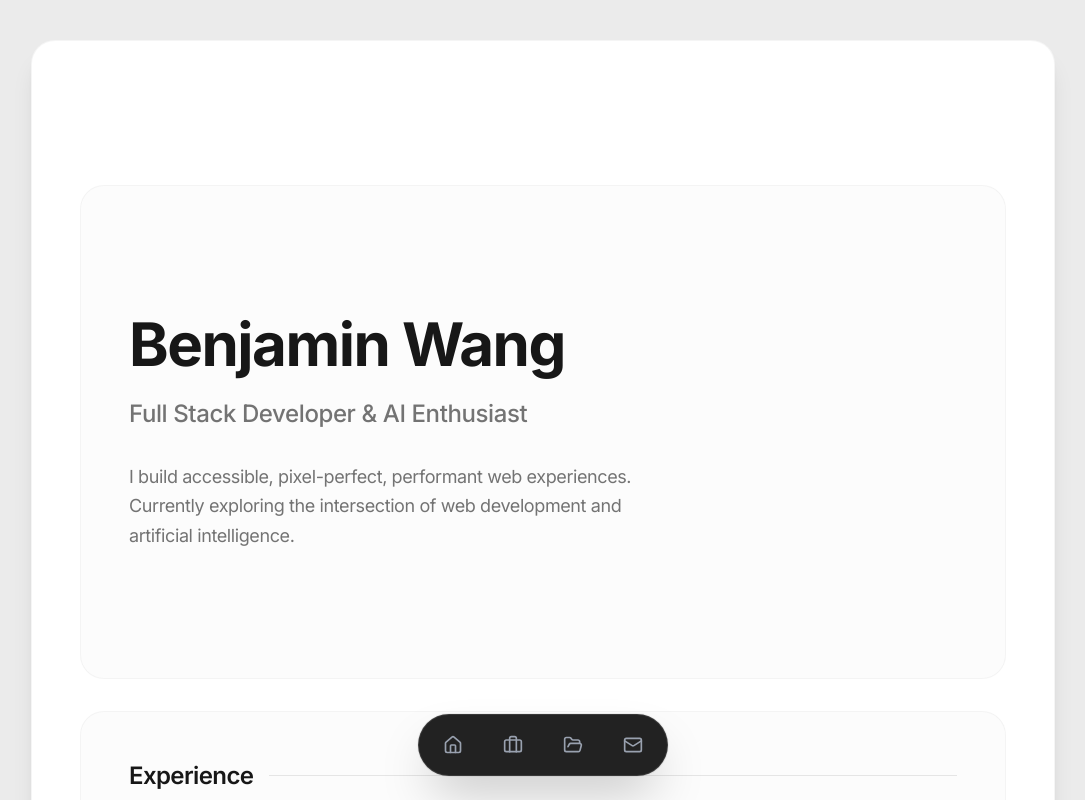
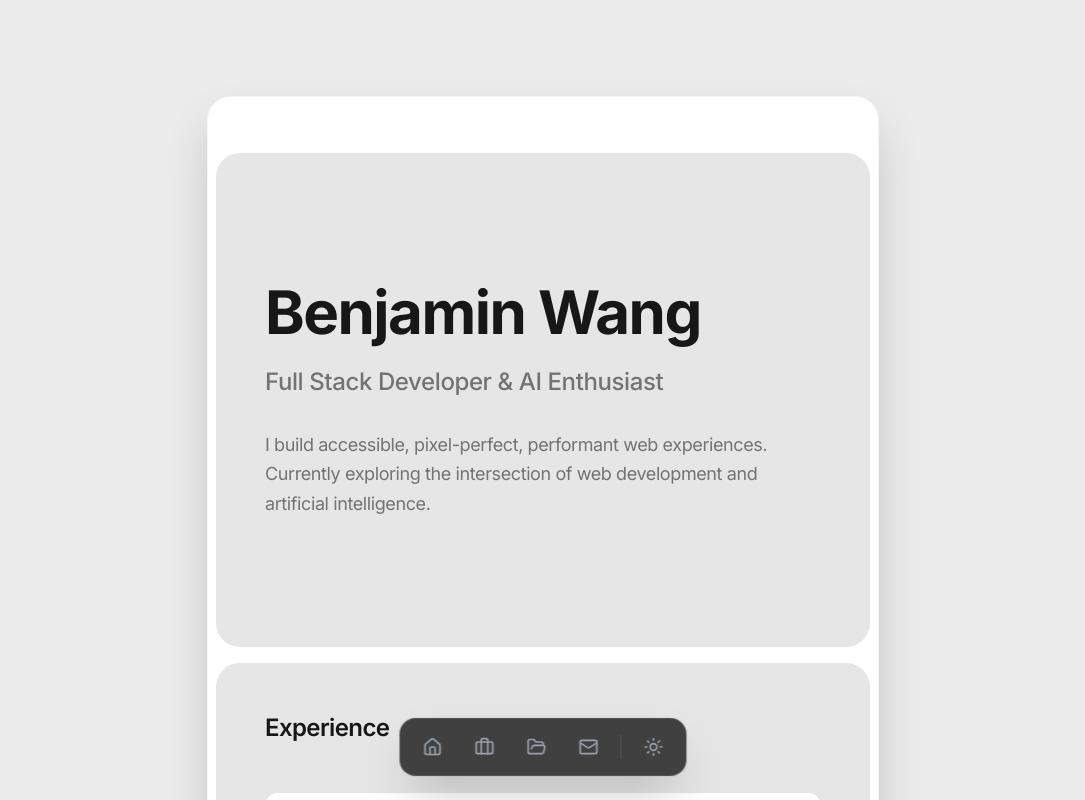
Before and after one commit to Benjam11n/Portfolio, a Next.js app: page / in a window 1280 px wide. Shown: the top 800 px of the page, without its empty margins (97-1182 px from the left). Built offline with nearby package versions, Linux system fonts and the light colour scheme; no server answers.

Commit message:
feat: centralize section styling with new SectionCard component, refine page layout, and add theme toggle to Navbar.

```diff
--- a/app/globals.css
+++ b/app/globals.css
@@ -70,7 +70,7 @@
     --secondary: 0 0% 96.1%;
     --secondary-foreground: 0 0% 9%;
 
-    --muted: 0 0% 96%;           /* Light Grey for Inner Cards */
+    --muted: 0 0% 90%;           /* Darker Grey for Inner Cards */
     --muted-foreground: 0 0% 45.1%;
 
     --accent: 0 0% 96.1%;
--- a/app/layout.tsx
+++ b/app/layout.tsx
@@ -59,9 +59,9 @@ export default function RootLayout({
 }>) {
   return (
     <html lang="en" suppressHydrationWarning>
-      <body className={`${inter.variable} font-sans antialiased bg-background text-foreground flex justify-center py-6 sm:py-10 min-h-screen`}>
+      <body className={`${inter.variable} font-sans antialiased bg-background text-foreground flex justify-center py-24 min-h-screen`}>
         <ThemeProvider attribute="class" defaultTheme="light" disableTransitionOnChange>
-          <div className="relative w-full max-w-5xl mx-4 sm:mx-8 bg-card rounded-3xl shadow-xl overflow-hidden border border-border/40">
+          <div className="relative w-full max-w-2xl mx-4 sm:mx-8 bg-card rounded-3xl shadow-2xl overflow-hidden border border-border/40">
             <SmoothScroll>
               {children}
             </SmoothScroll>
--- a/app/page.tsx
+++ b/app/page.tsx
@@ -7,7 +7,7 @@ import { TechStack } from '@/components/nue/TechStack';
 
 export default function Home() {
   return (
-    <main className="mx-auto px-6 py-12 sm:px-12 sm:py-24">
+    <main className="mx-auto px-2 py-2 flex flex-col gap-4">
       <Hero />
       <Experience />
       <Projects />
--- a/components/nue/Certifications.tsx
+++ b/components/nue/Certifications.tsx
@@ -1,6 +1,7 @@
 'use client';
 
 import { certifications } from '@/constants';
+import { SectionCard } from '@/components/nue/SectionCard';
 import { useGSAP } from '@gsap/react';
 import gsap from 'gsap';
 import { ScrollTrigger } from 'gsap/ScrollTrigger';
@@ -28,7 +29,7 @@ export const Certifications = () => {
     }, { scope: containerRef });
 
     return (
-        <section id="certifications" ref={containerRef} className="p-8 sm:p-12 mb-8 bg-muted/30 rounded-3xl border border-border/40 scroll-mt-24">
+        <SectionCard id="certifications" ref={containerRef} className="p-8 sm:p-12 scroll-mt-24">
             <div className="flex items-center gap-4 mb-12">
                 <h2 className="text-2xl font-semibold tracking-tight">Certifications</h2>
                 <div className="h-px bg-border flex-1" />
@@ -52,6 +53,6 @@ export const Certifications = () => {
                     </div>
                 ))}
             </div>
-        </section>
+        </SectionCard>
     )
 }
--- a/components/nue/Contact.tsx
+++ b/components/nue/Contact.tsx
@@ -1,11 +1,12 @@
 'use client';
 
+import { SectionCard } from '@/components/nue/SectionCard';
 import { CONTACT_INFO } from '@/constants';
 import { ArrowUpRight } from 'lucide-react';
 
 export const Contact = () => {
   return (
-    <section id="contact" className="p-8 sm:p-12 mb-8 bg-muted/30 rounded-3xl border border-border/40">
+    <SectionCard id="contact" className="p-8 sm:p-12">
       <div className="flex items-center gap-4 mb-12">
         <h2 className="text-2xl font-semibold tracking-tight">Contact</h2>
         <div className="h-px bg-border flex-1" />
@@ -60,6 +61,6 @@ export const Contact = () => {
             </button>
         </form>
       </div>
-    </section>
+    </SectionCard>
   );
 };
--- a/components/nue/Experience.tsx
+++ b/components/nue/Experience.tsx
@@ -1,6 +1,7 @@
 'use client';
 
 import { workExperiences } from '@/constants';
+import { SectionCard } from '@/components/nue/SectionCard';
 import { useGSAP } from '@gsap/react';
 import gsap from 'gsap';
 import { ScrollTrigger } from 'gsap/ScrollTrigger';
@@ -33,7 +34,7 @@ export const Experience = () => {
   );
 
   return (
-    <section id="experience" ref={containerRef} className="p-8 sm:p-12 mb-8 bg-muted/30 rounded-3xl border border-border/40 scroll-mt-24">
+    <SectionCard id="experience" ref={containerRef} className="p-8 sm:p-12 scroll-mt-24">
       <div className="flex items-center gap-4 mb-12">
         <h2 className="text-2xl font-semibold tracking-tight">Experience</h2>
         <div className="h-px bg-border flex-1" />
@@ -69,6 +70,6 @@ export const Experience = () => {
           </div>
         ))}
       </div>
-    </section>
+    </SectionCard>
   );
 };
--- a/components/nue/Hero.tsx
+++ b/components/nue/Hero.tsx
@@ -1,5 +1,6 @@
 'use client';
 
+import { SectionCard } from '@/components/nue/SectionCard';
 import { useGSAP } from '@gsap/react';
 import gsap from 'gsap';
 import { useRef } from 'react';
@@ -27,7 +28,7 @@ export const Hero = () => {
   );
 
   return (
-    <section ref={containerRef} className="py-24 sm:py-32 px-6 sm:px-12 flex flex-col justify-center min-h-[50vh] bg-muted/30 rounded-3xl border border-border/40 mb-8 mt-8 sm:mt-12">
+    <SectionCard ref={containerRef} className="py-24 sm:py-32 px-6 sm:px-12 flex flex-col justify-center min-h-[50vh] mt-8 sm:mt-12">
       <h1 className="hero-text text-4xl sm:text-6xl font-bold tracking-tight text-primary mb-6">
         Benjamin Wang
       </h1>
@@ -38,6 +39,6 @@ export const Hero = () => {
         I build accessible, pixel-perfect, performant web experiences.
         Currently exploring the intersection of web development and artificial intelligence.
       </p>
-    </section>
+    </SectionCard>
   );
 };
--- a/components/nue/Navbar.tsx
+++ b/components/nue/Navbar.tsx
@@ -1,8 +1,9 @@
 'use client';
 
-import { Briefcase, FolderOpen, Home, Mail, User } from 'lucide-react';
+import { Briefcase, FolderOpen, Home, Mail, Moon, Sun } from 'lucide-react';
+import { useTheme } from 'next-themes';
 import Link from 'next/link';
-import { usePathname } from 'next/navigation';
+import { useEffect, useState } from 'react';
 
 const navItems = [
   { name: 'Home', href: '/', icon: Home },
@@ -12,22 +13,43 @@ const navItems = [
 ];
 
 export const Navbar = () => {
+  const { theme, setTheme } = useTheme();
+  const [mounted, setMounted] = useState(false);
+
+  useEffect(() => {
+    setMounted(true);
+  }, []);
+
   return (
     <div className="fixed bottom-6 left-1/2 -translate-x-1/2 z-50">
-      <nav className="flex items-center gap-1 p-1.5 rounded-full bg-primary/95 backdrop-blur-md shadow-2xl border border-white/10 ring-1 ring-black/5">
+      <nav className="flex items-center gap-1 p-2 rounded-2xl bg-primary/80 backdrop-blur-lg shadow-2xl border border-white/10 ring-1 ring-black/5">
         {navItems.map((item) => (
           <Link
             key={item.name}
             href={item.href}
-            className="flex flex-col items-center justify-center w-14 h-12 rounded-full transition-all duration-300 hover:bg-white/10 group"
+            className="flex flex-col items-center justify-center w-12 h-10 rounded-xl transition-all duration-300 hover:bg-white/10 group relative"
           >
             <item.icon className="w-5 h-5 text-gray-400 group-hover:text-white transition-colors duration-300" />
-            <span className="text-[10px] font-medium text-gray-500 mt-0.5 group-hover:text-gray-200 transition-colors duration-300 opacity-0 group-hover:opacity-100 absolute translate-y-4 group-hover:translate-y-3">
+            <span className="sr-only">{item.name}</span>
+            <div className="absolute -top-8 bg-black/80 text-white text-[10px] px-2 py-1 rounded opacity-0 group-hover:opacity-100 transition-opacity whitespace-nowrap pointer-events-none">
               {item.name}
-            </span>
-            <span className="sr-only">{item.name}</span>
+            </div>
           </Link>
         ))}
+
+        <div className="w-px h-6 bg-white/10 mx-1" />
+
+        <button
+          onClick={() => setTheme(theme === 'dark' ? 'light' : 'dark')}
+          className="flex flex-col items-center justify-center w-12 h-10 rounded-xl transition-all duration-300 hover:bg-white/10 group relative"
+          aria-label="Toggle theme"
+        >
+          {mounted && theme === 'dark' ? (
+            <Moon className="w-5 h-5 text-gray-400 group-hover:text-white transition-colors duration-300" />
+          ) : (
+            <Sun className="w-5 h-5 text-gray-400 group-hover:text-white transition-colors duration-300" />
+          )}
+        </button>
       </nav>
     </div>
   );
--- a/components/nue/Projects.tsx
+++ b/components/nue/Projects.tsx
@@ -1,6 +1,7 @@
 'use client';
 
 import { PROJECTS } from '@/constants';
+import { SectionCard } from '@/components/nue/SectionCard';
 import { useGSAP } from '@gsap/react';
 import gsap from 'gsap';
 import { ScrollTrigger } from 'gsap/ScrollTrigger';
@@ -35,7 +36,7 @@ export const Projects = () => {
   );
 
   return (
-    <section id="projects" ref={containerRef} className="p-8 sm:p-12 mb-8 bg-muted/30 rounded-3xl border border-border/40 scroll-mt-24">
+    <SectionCard id="projects" ref={containerRef} className="p-8 sm:p-12 scroll-mt-24">
       <div className="flex items-center gap-4 mb-12">
         <h2 className="text-2xl font-semibold tracking-tight">Projects</h2>
         <div className="h-px bg-border flex-1" />
@@ -101,6 +102,6 @@ export const Projects = () => {
           </div>
         ))}
       </div>
-    </section>
+    </SectionCard>
   );
 };
--- /dev/null
+++ b/components/nue/SectionCard.tsx
@@ -0,0 +1,27 @@
+'use client';
+
+import { cn } from '@/lib/utils';
+import { forwardRef } from 'react';
+
+interface SectionCardProps extends React.HTMLAttributes<HTMLElement> {
+    children: React.ReactNode;
+}
+
+export const SectionCard = forwardRef<HTMLElement, SectionCardProps>(
+    ({ children, className, ...props }, ref) => {
+        return (
+            <section
+                ref={ref}
+                className={cn(
+                    "bg-muted rounded-3xl border border-border/40",
+                    className
+                )}
+                {...props}
+            >
+                {children}
+            </section>
+        );
+    }
+);
+
+SectionCard.displayName = 'SectionCard';
--- a/components/nue/TechStack.tsx
+++ b/components/nue/TechStack.tsx
@@ -1,5 +1,6 @@
 'use client';
 
+import { SectionCard } from '@/components/nue/SectionCard';
 import { PROJECTS } from '@/constants';
 
 // Extract unique technologies from all projects
@@ -19,7 +20,7 @@ export const TechStack = () => {
   const technologies = getAllTech();
 
   return (
-    <section className="p-8 sm:p-12 mb-8 bg-muted/30 rounded-3xl border border-border/40">
+    <SectionCard className="p-8 sm:p-12">
       <div className="flex items-center gap-4 mb-8">
         <h2 className="text-2xl font-semibold tracking-tight">Stack</h2>
         <div className="h-px bg-border flex-1" />
@@ -38,6 +39,6 @@ export const TechStack = () => {
           </div>
         ))}
       </div>
-    </section>
+    </SectionCard>
   );
 };
```
